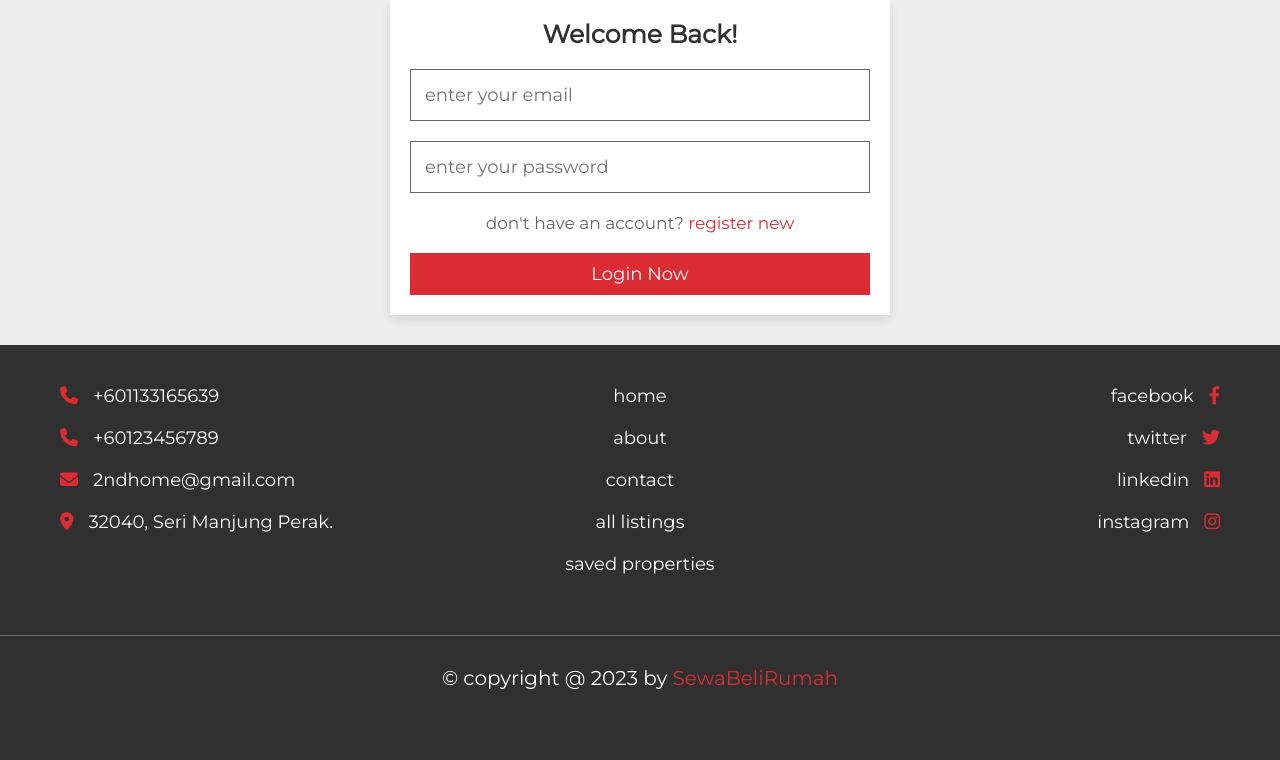
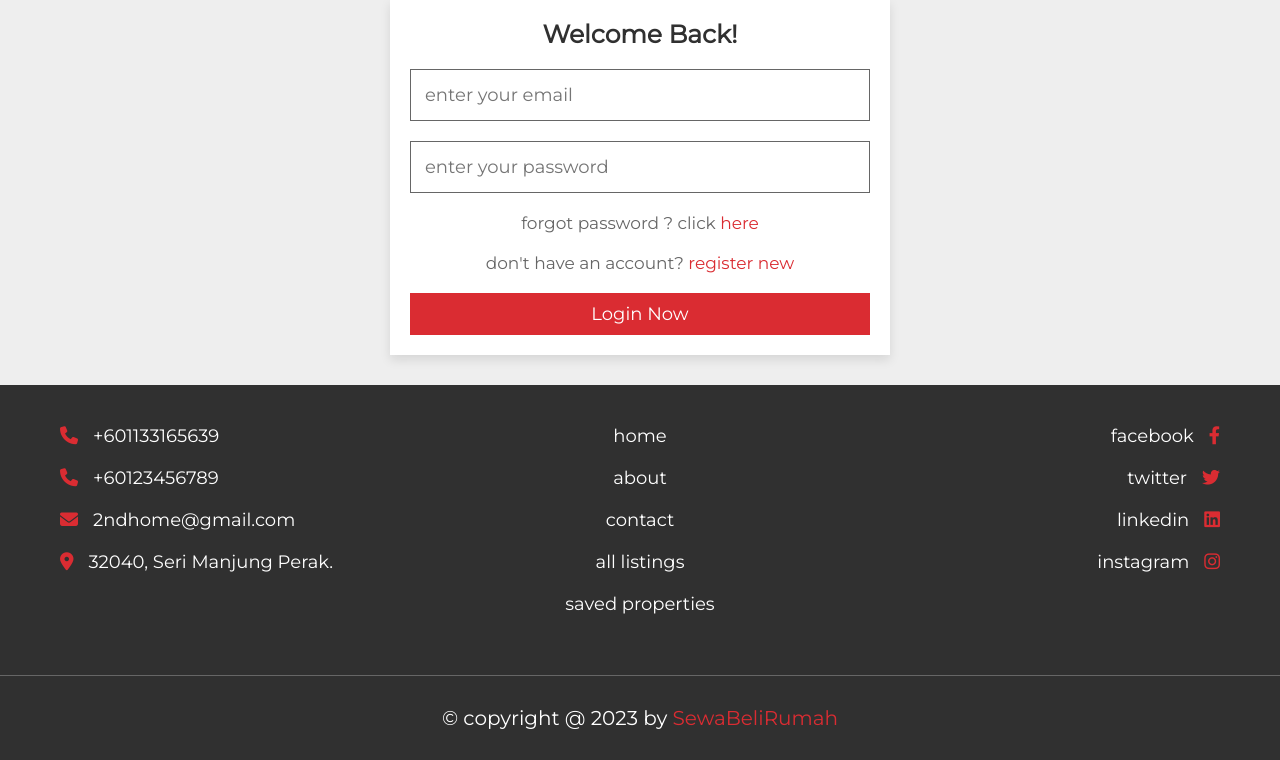
Before and after one commit to SahirRadzi/sewabelirumah, a PHP site: page /login.php in a window 1280 px wide. Shown: the part 143-903 px from the top of the page. Before the commit the page ends 832 px from the top, so only its background shows below. Run offline with PHP 8.4, Linux system fonts and the light colour scheme; data that the repository does not hold is empty.

Commit message:
add text forgot pwd here

```diff
--- a/login.php
+++ b/login.php
@@ -57,6 +57,7 @@ if(isset($_POST['submit'])){
       <h3>welcome back!</h3>
       <input type="email" name="email" required maxlength="50" placeholder="enter your email" class="box">
       <input type="password" name="pass" required maxlength="20" placeholder="enter your password" class="box">
+      <p>forgot password ? click <a href="forgot.php">here</a></p>
       <p>don't have an account? <a href="register.php">register new</a></p>
       <input type="submit" value="login now" name="submit" class="btn">
    </form>
```
